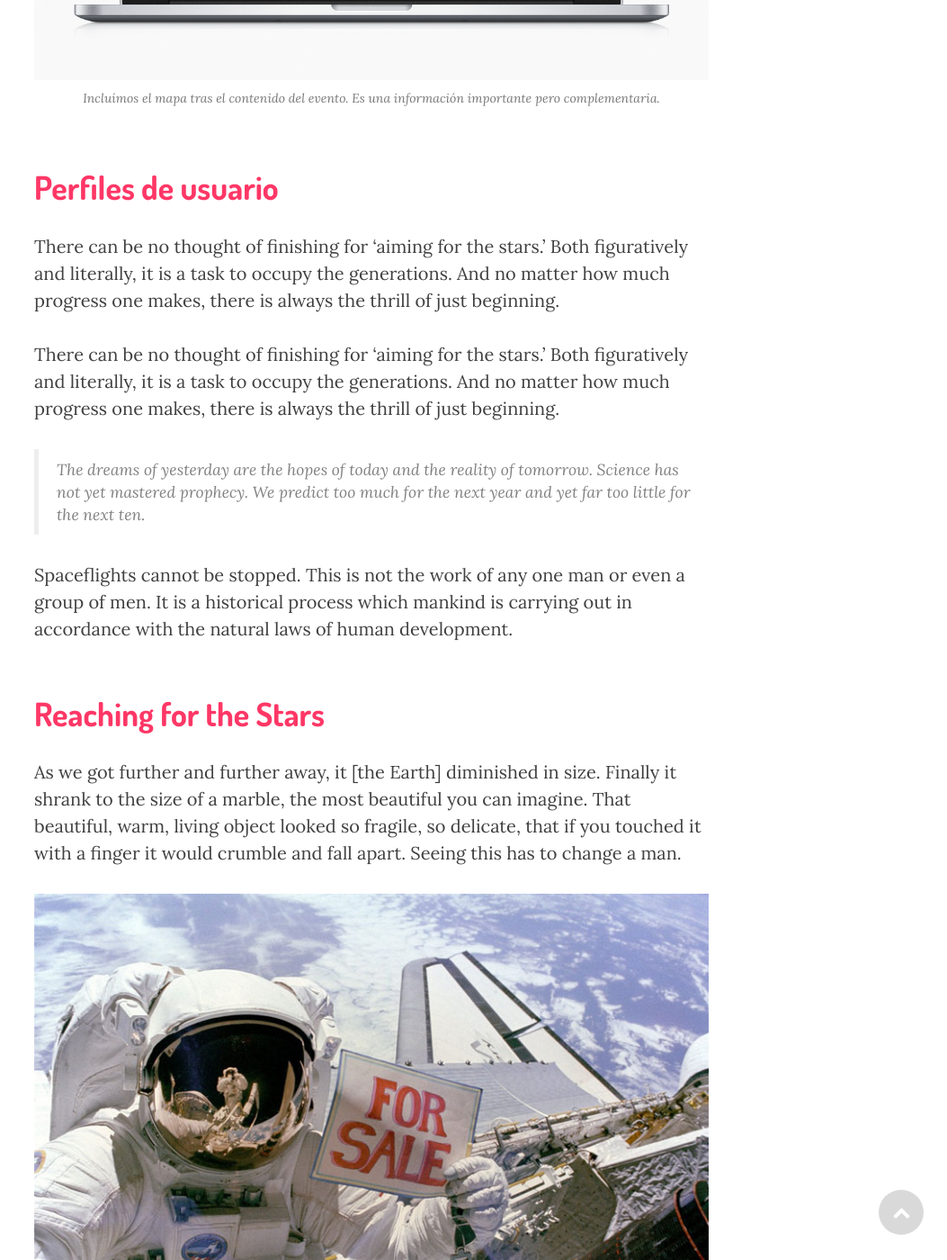
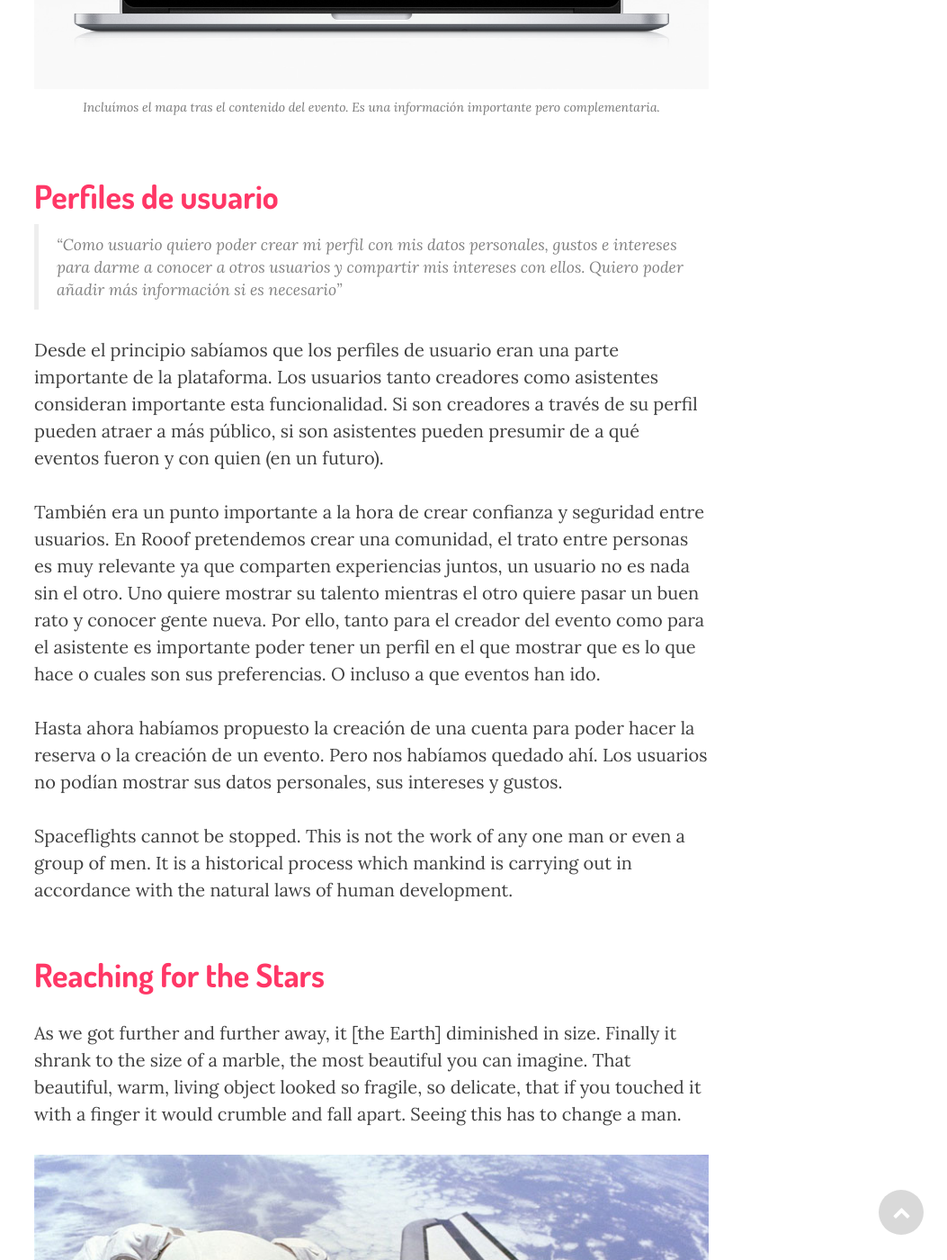
Before and after one commit to Rooof-Project/memoria, a Jekyll site: the page built from _posts/2015-04-13-Release-4.markdown, in a window 1280 px wide and 1400 px high, scrolled down 3540 px. Shown: the whole window at 90% size, without its empty margins (227-1280 px from the left). Built offline with Jekyll 4.4.1, drawn with Linux system fonts in a browser that asks for light colours; nearby versions of some CDN libraries.

Commit message:
Updated 2015-04-13-Release-4.markdown

```diff
--- a/_posts/2015-04-13-Release-4.markdown
+++ b/_posts/2015-04-13-Release-4.markdown
@@ -7,11 +7,10 @@ published: true
 ---
 
 
-<blockquote> <h2>Objetivos de la release</h2>
+<h2>Objetivos de la release</h2>
 <p>Para la última release teníamos que corregir algunos errores de experiencia de usuario que arrastrábamos de otras realises anteriores.</p>
 <p>También nos planteamos incorporar los perfiles de usuario como sistema para generar confianza entre usuarios y también como primer paso para permitir el intercambio de gustos culturales.</p>
 <p>Además continuamos con la idea de que los dispositivos móviles tienen un gran peso en nuestra plataforma, por lo que debíamos optimizar la reserva de los eventos en desde ellos.</p>
-</blockquote>
 
 <h2 class="section-heading">Historias de usuario</h2>
 
@@ -52,11 +51,15 @@ published: true
 
 <h2 class="section-heading">Perfiles de usuario</h2>
 
-<p>There can be no thought of finishing for ‘aiming for the stars.’ Both figuratively and literally, it is a task to occupy the generations. And no matter how much progress one makes, there is always the thrill of just beginning.</p>
+<blockquote>“Como usuario quiero poder crear mi perfil con mis datos personales, gustos e intereses para darme a conocer a otros usuarios y compartir mis intereses con ellos. Quiero poder añadir más información si es necesario”</blockquote>
 
-<p>There can be no thought of finishing for ‘aiming for the stars.’ Both figuratively and literally, it is a task to occupy the generations. And no matter how much progress one makes, there is always the thrill of just beginning.</p>
+<p>Desde el principio sabíamos que los perfiles de usuario eran una parte importante de la plataforma. Los usuarios tanto creadores como asistentes consideran importante esta funcionalidad. Si son creadores a través de su perfil pueden atraer a más público, si son asistentes pueden presumir de a qué eventos fueron y con quien (en un futuro).</p>
 
-<blockquote>The dreams of yesterday are the hopes of today and the reality of tomorrow. Science has not yet mastered prophecy. We predict too much for the next year and yet far too little for the next ten.</blockquote>
+<p>También era un punto importante a la hora de crear confianza y seguridad entre usuarios. En Rooof pretendemos crear una comunidad, el trato entre personas es muy relevante ya que comparten experiencias juntos, un usuario no es nada sin el otro. Uno quiere mostrar su talento mientras el otro quiere pasar un buen rato y conocer gente nueva. Por ello, tanto para el creador del evento como para el asistente es importante poder tener un perfil en el que mostrar que es lo que hace o cuales son sus preferencias. O incluso a que eventos han ido.</p>
+
+<p>Hasta ahora habíamos propuesto la creación de una cuenta para poder hacer la reserva o la creación de un evento. Pero nos habíamos quedado ahí. Los usuarios no podían mostrar sus datos personales, sus intereses y gustos.</p>
+
+
 
 <p>Spaceflights cannot be stopped. This is not the work of any one man or even a group of men. It is a historical process which mankind is carrying out in accordance with the natural laws of human development.</p>
 
```
